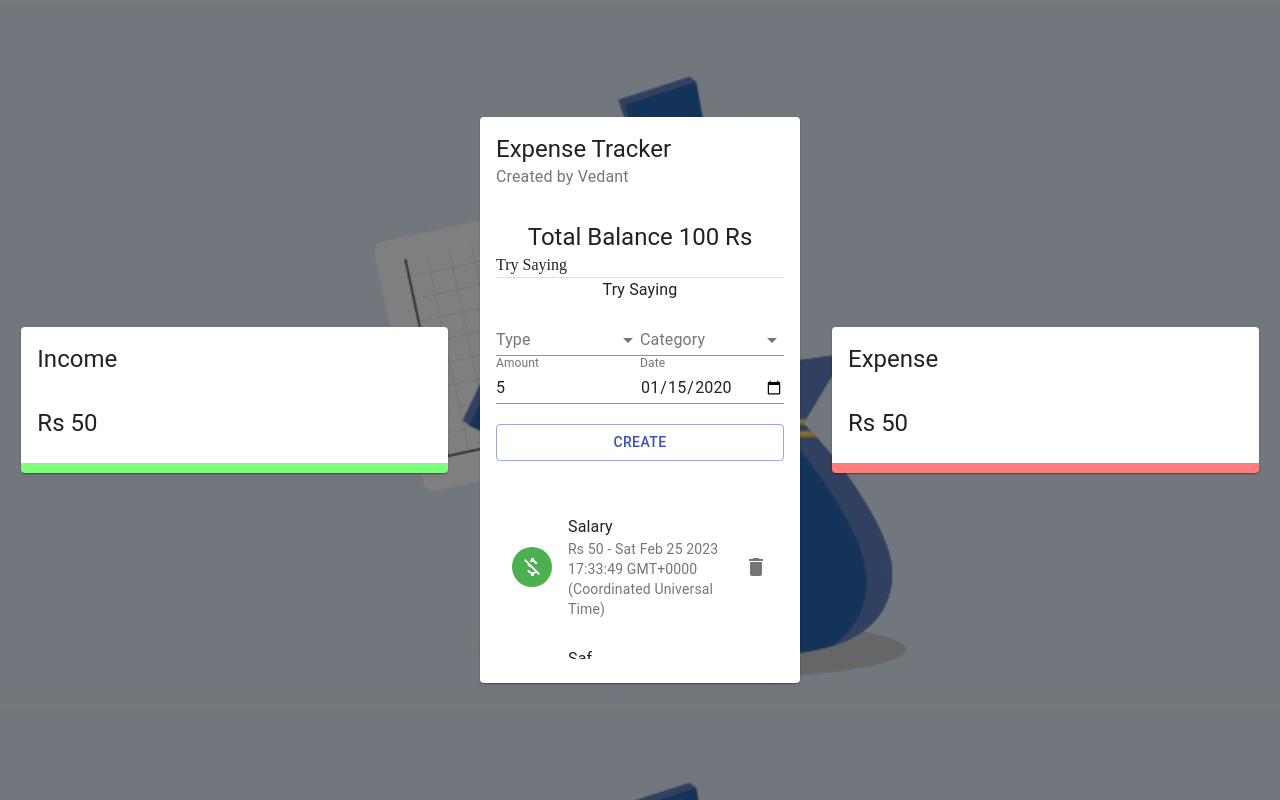
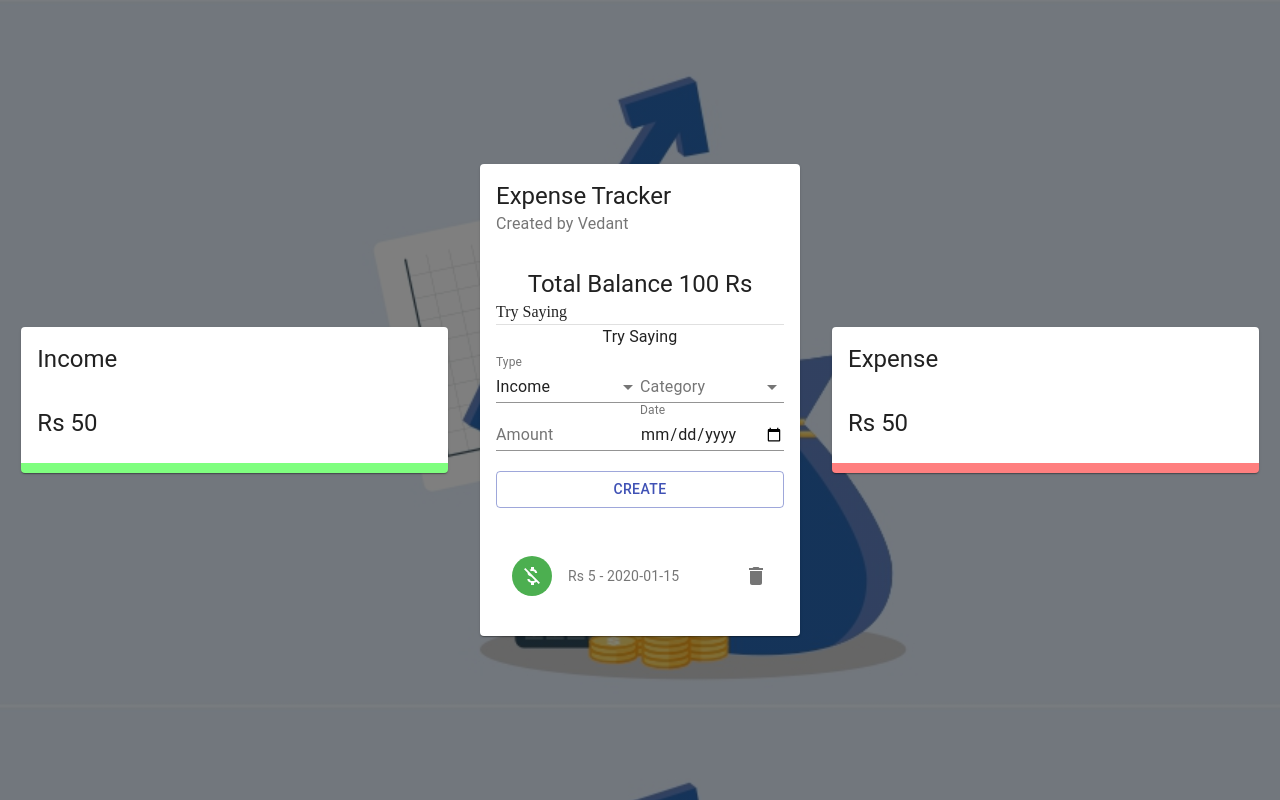
Before and after one commit to vedant-kulk/Expense_tracker, a React (Create React App) app: page / in a window 1280 px wide. Both pictures are taken after typing "5", "2020-01-15" into the empty fields and a click on the button "CREATE". Built offline with nearby package versions, Linux system fonts and the light colour scheme.

Commit message:
Added logic through context API and Reducer

```diff
--- a/src/components/Main/Form/Form.jsx
+++ b/src/components/Main/Form/Form.jsx
@@ -1,8 +1,24 @@
-import React from 'react'
+import React,{useState,useContext} from 'react'
 import { TextField,Typography,Grid,Button,FormControl,InputLabel,Select,MenuItem } from '@material-ui/core';
+import { ExpenseTrackerContext } from '../../../context/context';
+import {v4 as uuidv4} from 'uuid';
 import UseStyle from './style';
+const initialState={
+    amount:'',
+    category:'',
+    type:'Income',
+    date:new Date(),
+}
 const Form = () => {
     const classes=UseStyle();
+    const [formData,setFormData]=useState(initialState);
+    const {deleteTransaction,addTransaction}=useContext(ExpenseTrackerContext);
+
+    const createTransaction=()=>{
+        const transaction={...formData,amount:Number(formData.amount),id:uuidv4()};
+        addTransaction(transaction);
+        setFormData(initialState);
+    }
   return (
     <Grid container spacint={2} >
         <Grid item xs={12}>
@@ -13,7 +29,7 @@
         <Grid item xs={6}>
             <FormControl fullWidth>
                 <InputLabel>Type</InputLabel>
-                <Select>
+                <Select value={formData.type} onChange={(e)=>setFormData({...formData,type:e.target.value})}>
                     <MenuItem value="Income">Income</MenuItem>
                     <MenuItem value="Expense">Expense</MenuItem>
                 </Select>
@@ -22,19 +38,19 @@
         <Grid item xs={6}>
             <FormControl fullWidth>
                 <InputLabel>Category</InputLabel>
-                <Select>
+                <Select value={formData.category} onChange={(e)=>setFormData({...formData,category:e.target.value})}>
                     <MenuItem value="Business">Business</MenuItem>
                     <MenuItem value="Salary">Salary</MenuItem>
                 </Select>
             </FormControl>
         </Grid>
         <Grid item xs={6}>
-            <TextField type="number" label="Amount" fullWidth/>
+            <TextField type="number" label="Amount" fullWidth value={formData.amount} onChange={(e)=>setFormData({...formData,amount:e.target.value})}/>
         </Grid>
         <Grid item xs={6}>
-            <TextField type="date" label="Date" fullWidth/>
+            <TextField type="date" label="Date" fullWidth value={formData.date} onChange={(e)=>setFormData({...formData,date:e.target.value})} />
         </Grid>
-        <Button className={classes.button} variant="outlined" color="primary" fullWidth>Create</Button>
+        <Button className={classes.button} variant="outlined" color="primary" fullWidth onClick={createTransaction}>Create</Button>
     </Grid>
   )
 }
--- a/src/components/Main/List/List.jsx
+++ b/src/components/Main/List/List.jsx
@@ -1,14 +1,12 @@
-import React from 'react';
+import React,{useContext} from 'react';
 import {List as MUIList,ListItem,ListItemAvatar,ListItemText,Avatar,ListItemSecondaryAction,IconButton,Slide} from '@material-ui/core';
 import {Delete,MoneyOff} from '@material-ui/icons';
 import UseStyle from './style';
+import { ExpenseTrackerContext } from '../../../context/context';
 const List = () => {
     const classes=UseStyle();
-    const transactions=[
-        {id:1,type:"Income",category:"Salary",amount:50,date:new Date()},
-        {id:1,type:"Income",category:"Saf",amount:50,date:new Date()},
-        {id:1,type:"Income",category:"S",amount:50,date:new Date()}
-    ];
+    const {transactions}=useContext(ExpenseTrackerContext);
+
   return (
     <MUIList dense={false} className={classes.list}>
         {transactions.map((transaction)=>(
@@ -22,7 +20,7 @@
                     </ListItemAvatar>
                     <ListItemText primary={transaction.category} secondary={`Rs ${transaction.amount} - ${transaction.date}`}  />
                     <ListItemSecondaryAction>
-                        <IconButton edge="end" aria-label="delete" onclick="">
+                        <IconButton edge="end" aria-label="delete" onClick="">
                             <Delete/>
                         </IconButton>
                     </ListItemSecondaryAction>
--- /dev/null
+++ b/src/context/context.js
@@ -0,0 +1,23 @@
+import React,{useReducer,createContext} from 'react';
+import contextReducer from './contextReducer';
+const initialState=[];
+
+export const ExpenseTrackerContext=createContext(initialState);
+
+
+export const Provider = ({children}) => {
+    const [transactions, dispatch] = useReducer(contextReducer, initialState)
+    //Action
+    const deleteTransaction=(id)=>{
+        dispatch({type:'Delete_Transaction',payload:id});
+    }
+    const addTransaction=(transaction)=>{
+        dispatch({type:'Add_Transaction',payload:transaction});
+    }
+
+  return (
+    <ExpenseTrackerContext.Provider value={{deleteTransaction,addTransaction,transactions}}>
+        {children}
+    </ExpenseTrackerContext.Provider>
+  )
+}
--- /dev/null
+++ b/src/context/contextReducer.js
@@ -0,0 +1,14 @@
+//Reducer is a function that takes a in a old state and an action  => new state
+const contextReducer=(state,action)=>{
+    let transactions;
+    if(action.type==='Delete_Transaction'){
+        transactions=state.filter((t)=>action.payload !== t.id);
+        return transactions;
+    }
+    else if(action.type==='Add_Transaction'){
+        transactions=[action.payload,...state];
+        return transactions;
+    }
+    return state;
+}
+export default contextReducer;
--- a/src/index.js
+++ b/src/index.js
@@ -3,7 +3,7 @@
 import './index.css';
 import App from './App';
 import reportWebVitals from './reportWebVitals';
-
+import {Provider} from './context/context';
 // const root = ReactDOM.createRoot(document.getElementById('root'));
 // root.render(
 //   <React.StrictMode>
@@ -11,4 +11,9 @@
 //   </React.StrictMode>
 // );
 
-ReactDOM.render(<App/>,document.getElementById("root"));
+ReactDOM.render(
+    <Provider>
+        <App/>
+    </Provider>
+,
+document.getElementById("root"));
```
